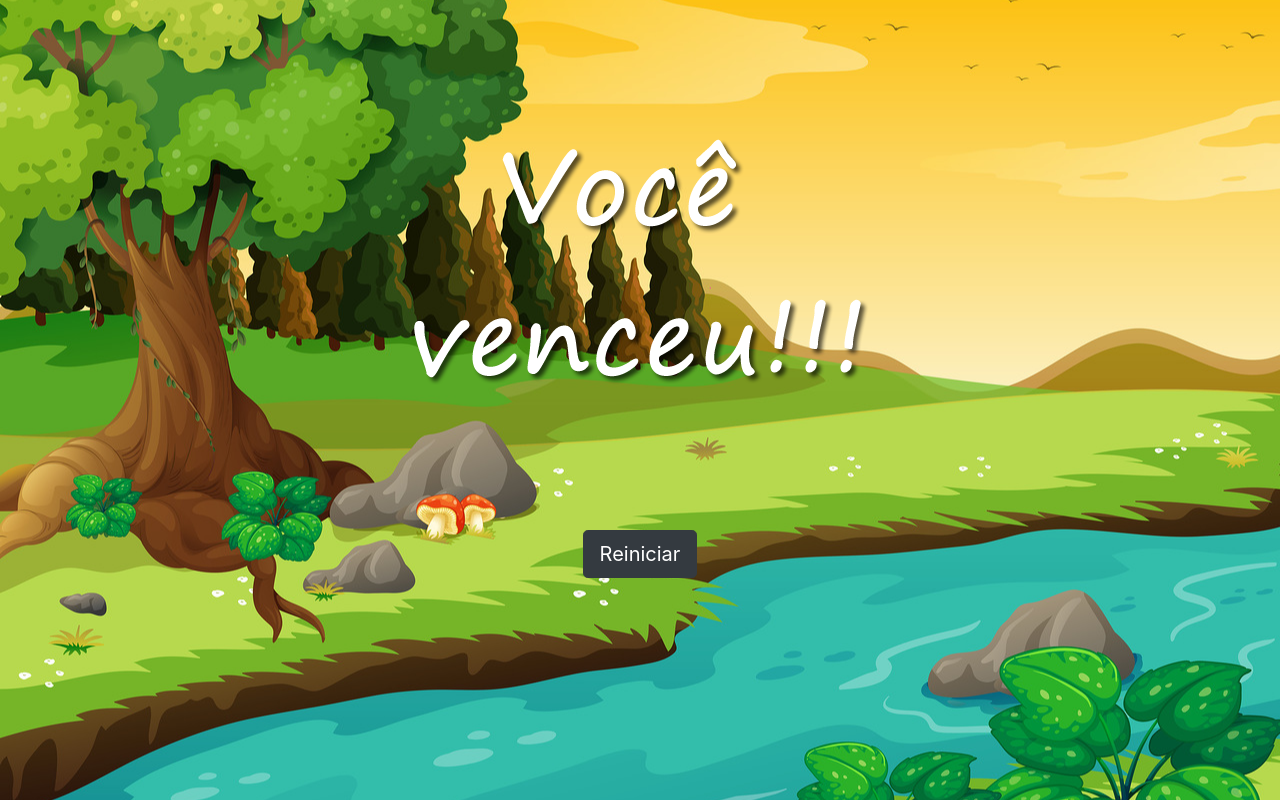
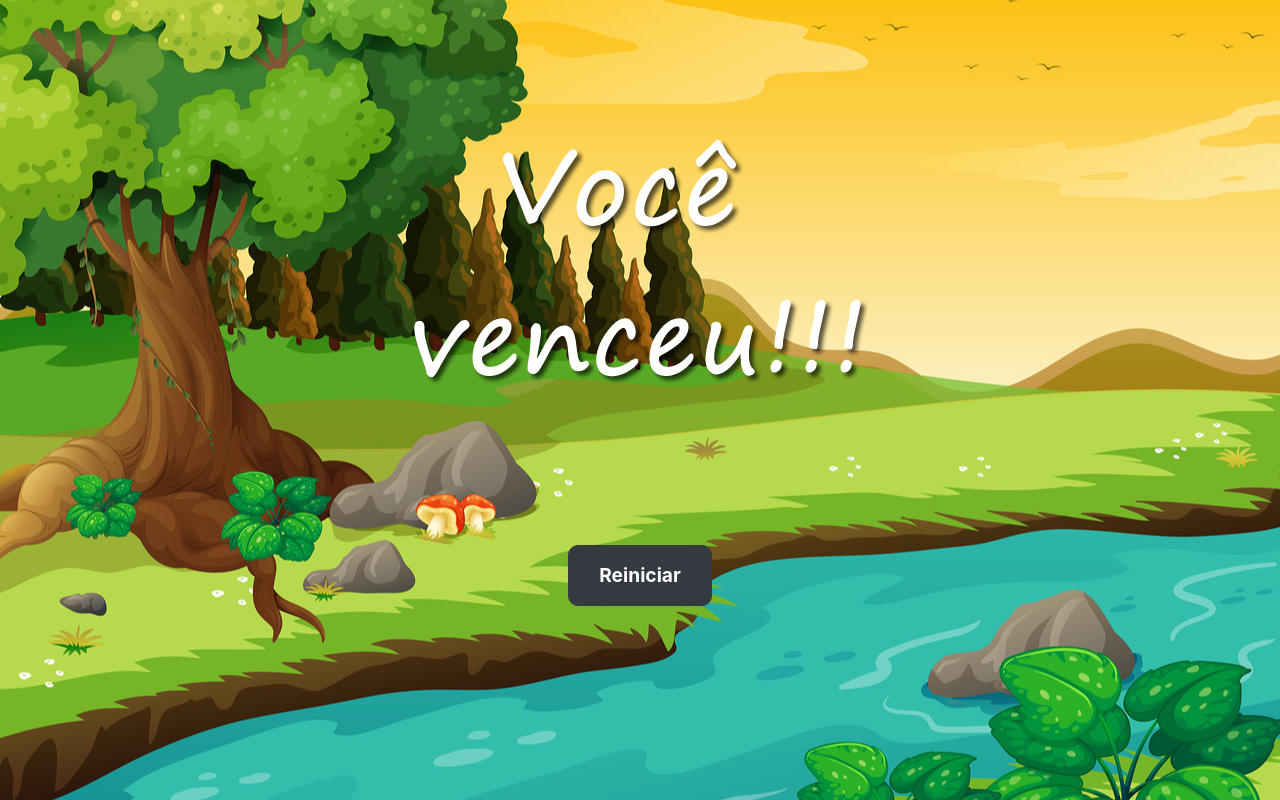
Before and after one commit to Domisnnet/app-mata-mosquito, a plain HTML site: page vitoria.html in a window 1280 px wide. Drawn offline with nearby package versions, Linux system fonts and the light colour scheme.

Commit message:
atualização em btn-custom

```diff
--- a/src/css/estilo.css
+++ b/src/css/estilo.css
@@ -59,3 +59,11 @@ body {
     font-size: 18px;
     font-weight: bold;
 }
+
+.btn-custom {
+    padding: 15px 30px;
+    font-size: 1.2rem;
+    font-weight: bold;
+    margin: 15px;
+    border-radius: 10px;
+}
--- a/vitoria.html
+++ b/vitoria.html
@@ -25,7 +25,7 @@
 			<div class="row">
 				<div class="col">
 					<div class="d-flex justify-content-center">
-						<button type="button" class="btn btn-dark btn-lg" onclick="window.location.href = 'index.html'">Reiniciar
+						<button type="button" class="btn btn-dark btn-lg btn-custom" onclick="window.location.href = 'index.html'">Reiniciar
 						</button>
 					</div>
 				</div>
```
Also changed, not shown: 1 other file.
